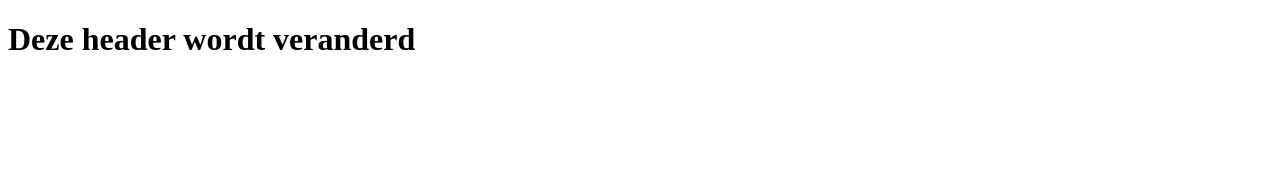
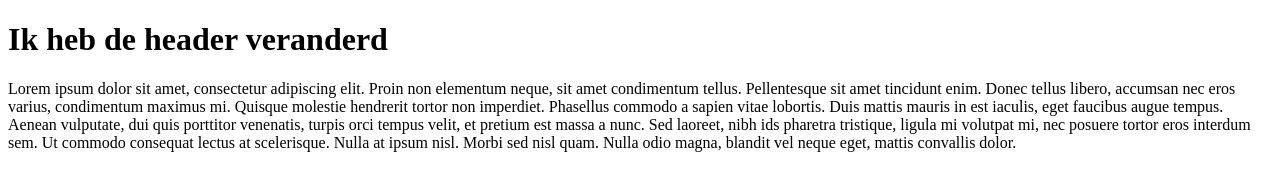
Before and after one commit to wellensloan/my-first-advanced-repo, a plain HTML site: page index.html in a window 1280 px wide. Drawn offline with Linux system fonts and the light colour scheme.

Commit message:
Changed h1 and added p

```diff
--- a/index.html
+++ b/index.html
@@ -6,6 +6,13 @@
     <title>My first advanced repo</title>
 </head>
 <body>
-    <h1>Deze header wordt veranderd</h1>
+    <h1>Ik heb de header veranderd</h1>
+    <p>Lorem ipsum dolor sit amet, consectetur adipiscing elit. Proin non elementum neque, sit amet condimentum tellus.
+        Pellentesque sit amet tincidunt enim. Donec tellus libero, accumsan nec eros varius, condimentum maximus mi.
+        Quisque molestie hendrerit tortor non imperdiet. Phasellus commodo a sapien vitae lobortis.
+        Duis mattis mauris in est iaculis, eget faucibus augue tempus.
+        Aenean vulputate, dui quis porttitor venenatis, turpis orci tempus velit, et pretium est massa a nunc.
+        Sed laoreet, nibh ids pharetra tristique, ligula mi volutpat mi, nec posuere tortor eros interdum sem.
+        Ut commodo consequat lectus at scelerisque. Nulla at ipsum nisl. Morbi sed nisl quam. Nulla odio magna, blandit vel neque eget, mattis convallis dolor.</p>
 </body>
 </html>
```
